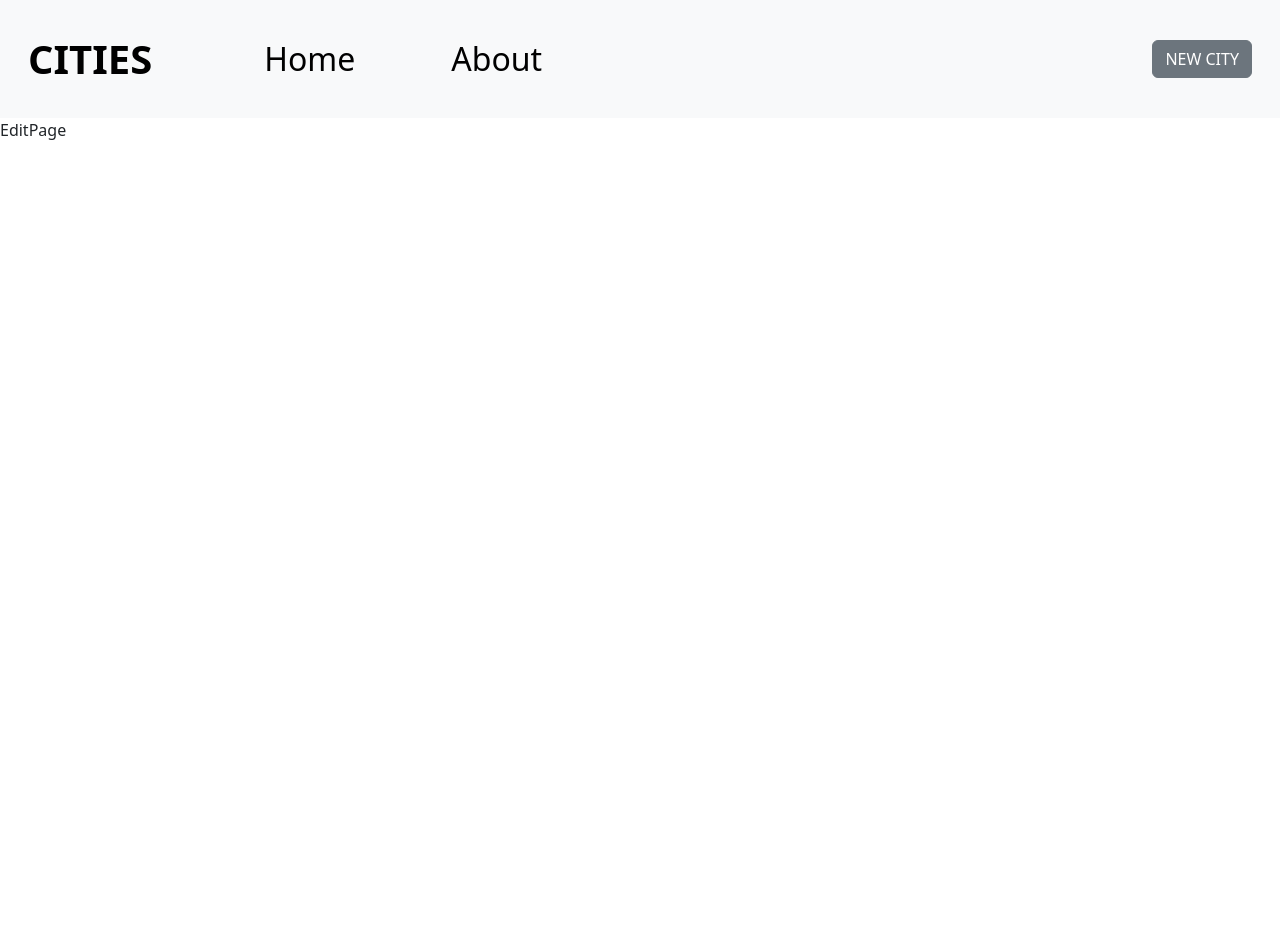
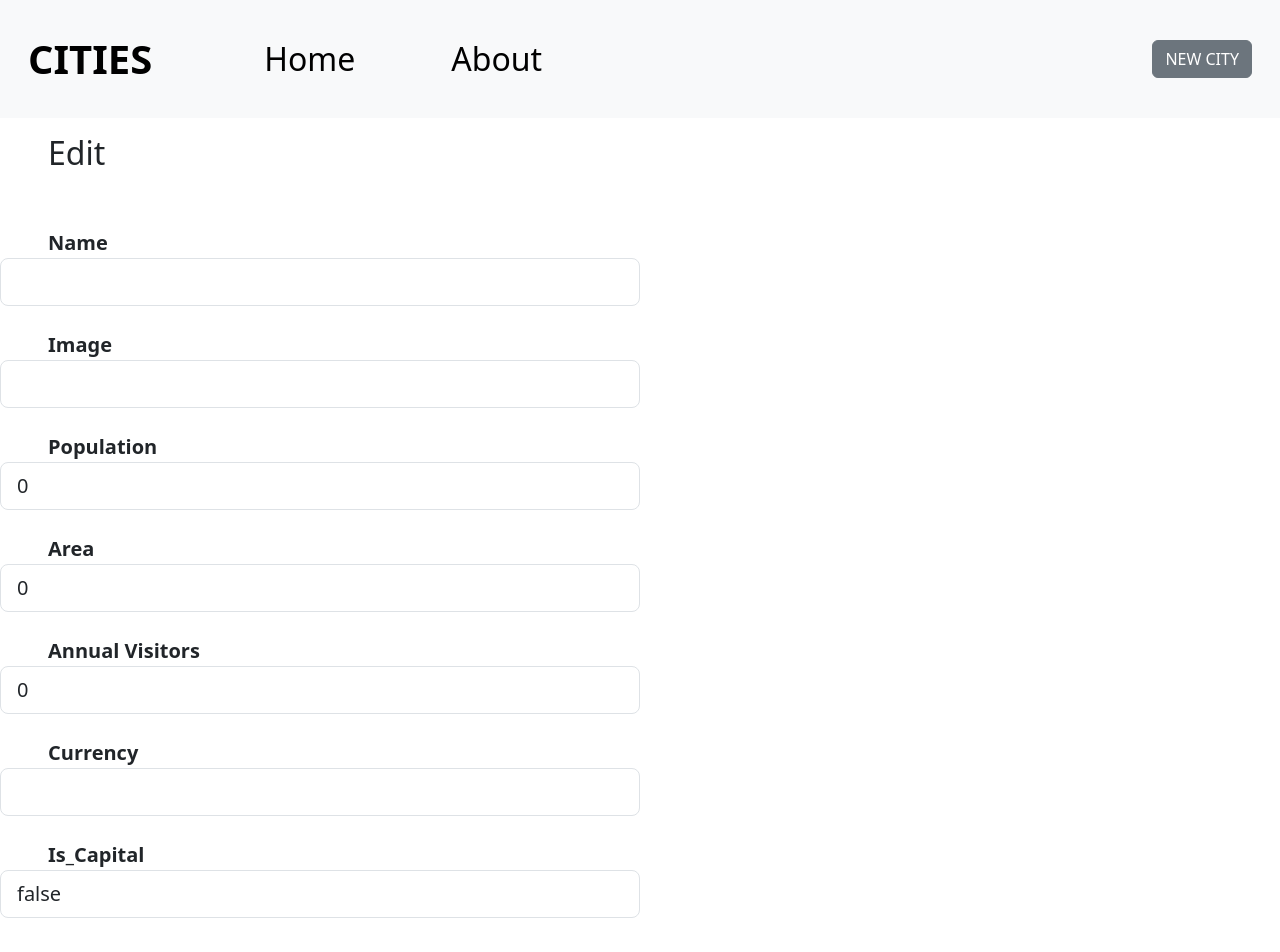
Before and after one commit to Jameel914/pair-project-front-end-city-api, a React (Vite) app: page /cities/1/edit in a window 1280 px wide. Shown: the top 952 px of the page. Before the commit the page ends 800 px from the top, so only its background shows below. Built offline with nearby package versions, Linux system fonts and the light colour scheme; no server answers.

Commit message:
edit route is done

```diff
--- a/src/Components/EditPage.jsx
+++ b/src/Components/EditPage.jsx
@@ -1,7 +1,146 @@
-import React from "react";
+import React, { useEffect, useState } from "react";
+import { useNavigate, useParams } from "react-router-dom";
+import axios from "axios";
 
 function EditPage() {
-  return <div>EditPage</div>;
+  const API = import.meta.env.VITE_API_URL;
+  const { id } = useParams();
+  const navigate = useNavigate();
+
+  const [name, setName] = useState("");
+  const [image, setImage] = useState("");
+  const [population, setPopulation] = useState(0);
+  const [area, setArea] = useState(0);
+  const [annual_visitors, setAnnual_Visitors] = useState(0);
+  const [currency, setCurrency] = useState("");
+  const [is_capital, setIs_Capital] = useState(false);
+
+  useEffect(() => {
+    fetchUpdateCity();
+  }, []);
+
+  async function fetchUpdateCity() {
+    try {
+      let result = await axios.get(`${API}/cities/${id}`);
+      console.log(result);
+      setName(result.data.name);
+      setImage(result.data.image);
+      setPopulation(result.data.population);
+      setArea(result.data.area);
+      setAnnual_Visitors(result.data.annual_visitors);
+      setCurrency(result.data.currency);
+      setIs_Capital(result.data.is_capital);
+    } catch (error) {
+      console.log(error);
+    }
+  }
+
+  async function handleSubmit() {
+    try {
+      await axios.put(`${API}/cities/${id}`, {
+        name: name,
+        image: image,
+        population: population,
+        area: area,
+        annual_visitors: annual_visitors,
+        currency: currency,
+        is_capital: is_capital,
+      });
+      navigate("/cities");
+    } catch (error) {
+      console.log(error);
+    }
+  }
+
+  return (
+    <>
+      <h2 className="mt-3 px-5">Edit</h2>
+      <div>
+        <form onSubmit={handleSubmit}>
+          <div>
+            <label className="px-5 mt-5 fs-5 fw-bold">Name</label>
+            <input
+              style={{ width: "50%" }}
+              className="form-control form-control-lg"
+              type="text"
+              aria-label=".form-control-lg example"
+              value={name}
+              onChange={(e) => setName(e.target.value)}
+            />
+          </div>
+          <div>
+            <label className="px-5 mt-4 fs-5 fw-bold">Image</label>
+            <input
+              style={{ width: "50%" }}
+              className="form-control form-control-lg"
+              type="text"
+              aria-label=".form-control-lg example"
+              value={image}
+              onChange={(e) => setImage(e.target.value)}
+            />
+          </div>
+          <div>
+            <label className="px-5 mt-4 fs-5 fw-bold">Population</label>
+            <input
+              style={{ width: "50%" }}
+              className="form-control form-control-lg"
+              type="number"
+              aria-label=".form-control-lg example"
+              value={population}
+              onChange={(e) => setPopulation(e.target.value)}
+            />
+          </div>
+          <div>
+            <label className="px-5 mt-4 fs-5 fw-bold">Area</label>
+            <input
+              style={{ width: "50%" }}
+              className="form-control form-control-lg"
+              type="number"
+              aria-label=".form-control-lg example"
+              value={area}
+              onChange={(e) => setArea(e.target.value)}
+            />
+          </div>
+          <div>
+            <label className="px-5 mt-4 fs-5 fw-bold">Annual Visitors</label>
+            <input
+              style={{ width: "50%" }}
+              className="form-control form-control-lg"
+              type="number"
+              aria-label=".form-control-lg example"
+              value={annual_visitors}
+              onChange={(e) => setAnnual_Visitors(e.target.value)}
+            />
+          </div>
+          <div>
+            <label className="px-5 mt-4 fs-5 fw-bold">Currency</label>
+            <input
+              style={{ width: "50%" }}
+              className="form-control form-control-lg"
+              type="text"
+              aria-label=".form-control-lg example"
+              value={currency}
+              onChange={(e) => setCurrency(e.target.value)}
+            />
+          </div>
+          <div>
+            <label className="px-5 mt-4 fs-5 fw-bold">Is_Capital</label>
+            <input
+              style={{ width: "50%" }}
+              className="form-control form-control-lg"
+              type="boolean"
+              aria-label=".form-control-lg example"
+              value={is_capital}
+              onChange={(e) => setIs_Capital(e.target.value)}
+            />
+          </div>
+          <button type="submit" className="btn btn-secondary px-5 me-5 mt-5">
+            Submit
+          </button>
+        </form>
+      </div>
+    </>
+  );
 }
 
 export default EditPage;
```
